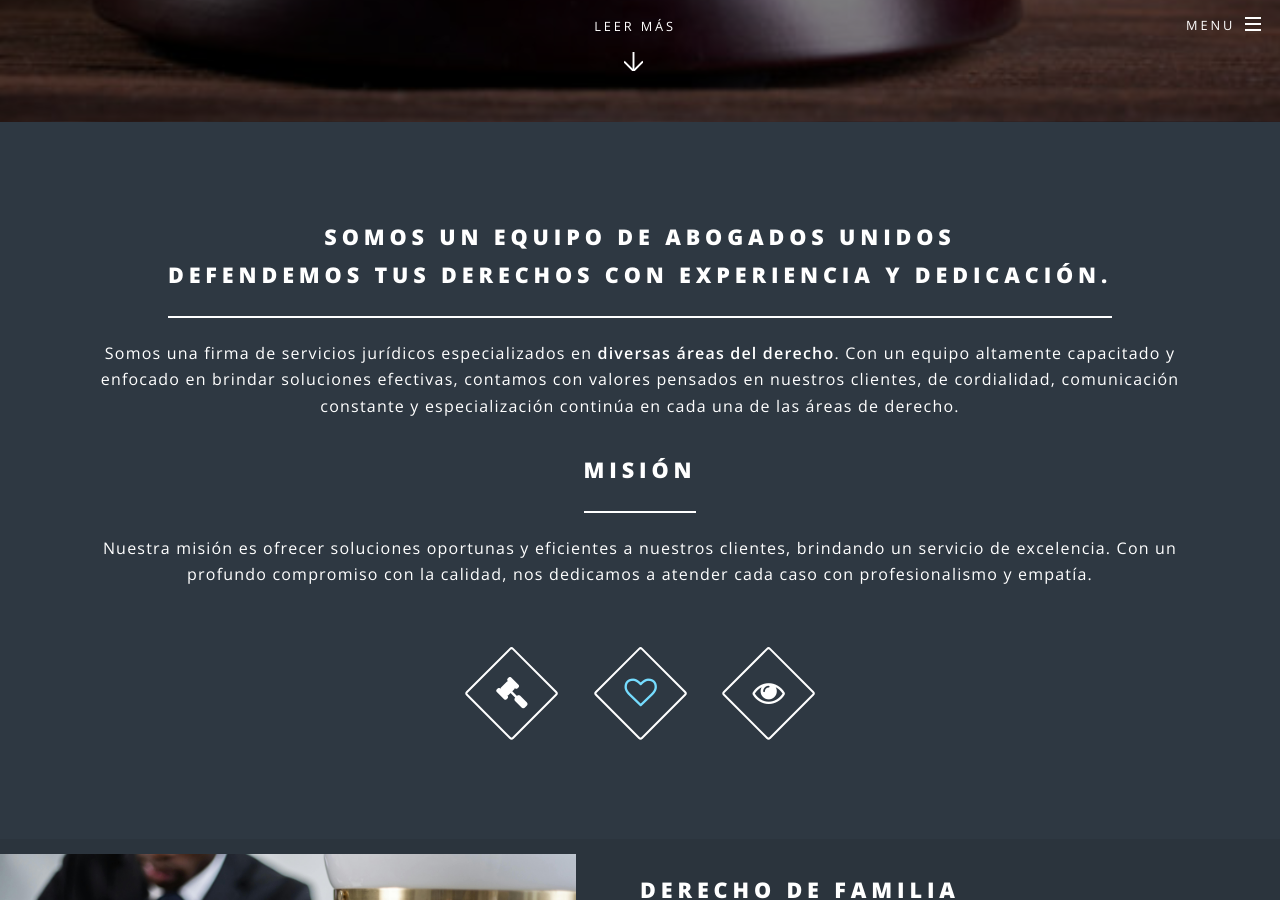
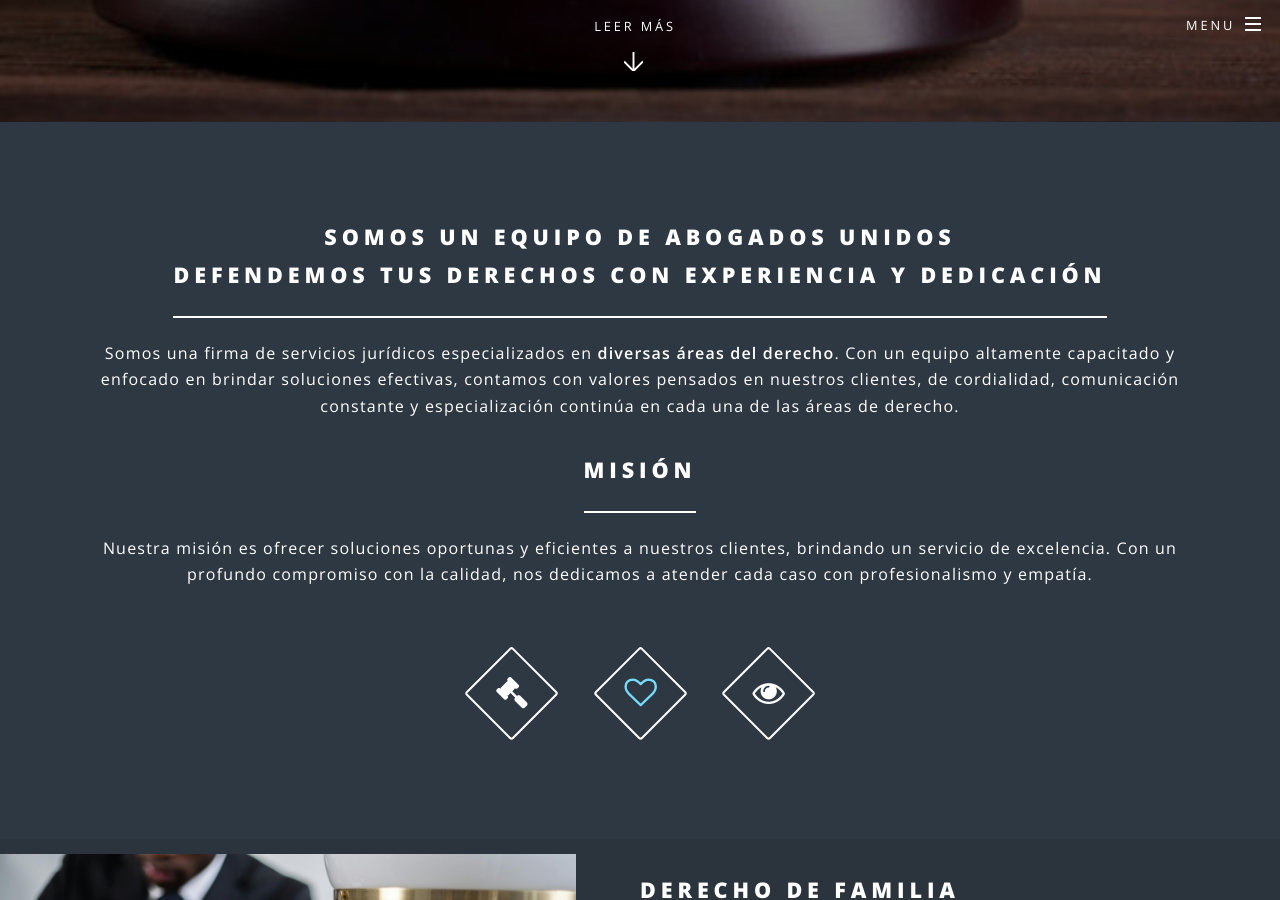
Before and after one commit to EniDev911/ftc, a Jekyll site: the page built from index.html, in a window 1280 px wide and 900 px high, scrolled down 778 px. Built offline with Jekyll 4.4.1, drawn with Linux system fonts in a browser that asks for light colours.

Commit message:
up: content

```diff
--- a/_includes/header.html
+++ b/_includes/header.html
@@ -14,7 +14,7 @@
             <li><a href="{{ my_page.url | prepend: site.baseurl }}">{{ my_page.title }}</a></li>
             {% endif %}
             {% endfor %}
-            <li><a href="{{ " /feed.xml" | prepend: site.baseurl }}" class="icon fa-feed"> RSS Feed</a></li>
+            <li><a href="{{ "/feed.xml" | prepend: site.baseurl }}" class="icon fa-feed"> RSS Feed</a></li>
           </ul>
         </div>
       </li>
--- a/index.html
+++ b/index.html
@@ -21,7 +21,7 @@ layout: landing
 		<div class="inner">
 			<header class="major">
 				<h2>Somos un equipo de abogados unidos<br />
-				Defendemos tus derechos con experiencia y dedicación.</h2>
+				Defendemos tus derechos con experiencia y dedicación</h2>
 				<p>Somos una firma de servicios jurídicos especializados en <strong>diversas áreas del derecho</strong>. Con un equipo altamente capacitado y enfocado en brindar soluciones efectivas, contamos con valores pensados en nuestros clientes, de cordialidad, comunicación constante y especialización continúa en cada una de las áreas de derecho.</p>
 				<h2>Misión</h2>
 				<p>Nuestra misión es ofrecer soluciones oportunas y eficientes a nuestros clientes, brindando un servicio de excelencia. Con un profundo compromiso con la calidad, nos dedicamos a atender cada caso con profesionalismo y empatía.</p>
```
